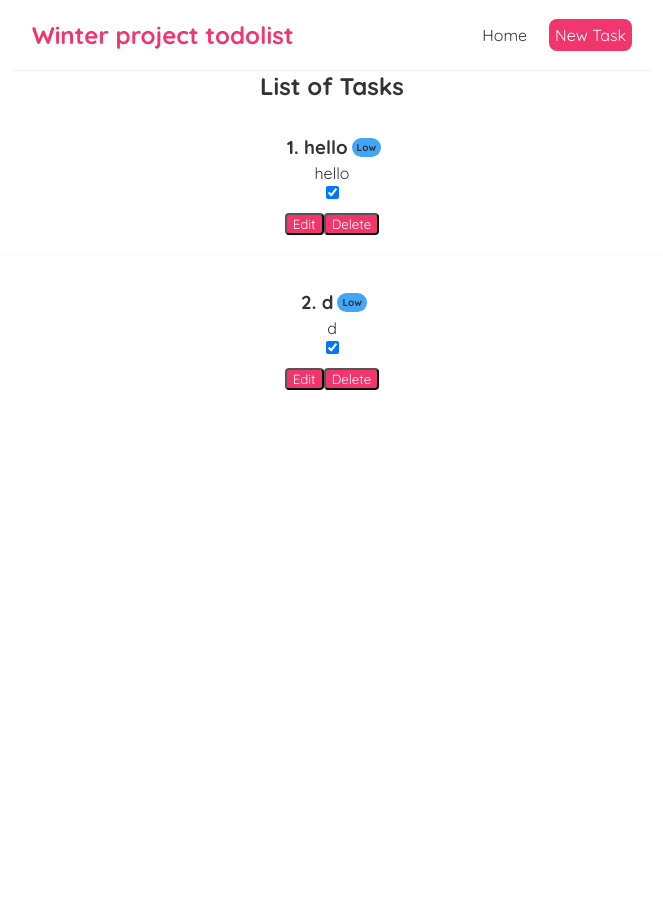
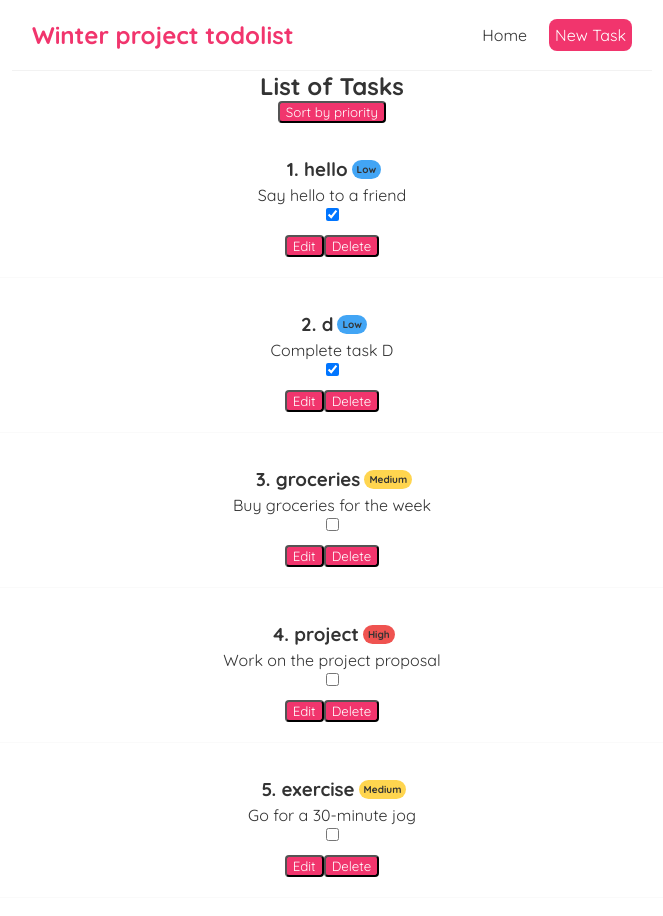
Before and after one commit to yihfei/winter-project, a React (Create React App) app in the folder todo-list/: page / in a window 1280 px wide. Shown: the whole page, without its empty margins (308-971 px from the left). Before the commit the page ends 800 px from the top, so only its background shows below. Built offline with nearby package versions, Linux system fonts and the light colour scheme; data requests are answered from the project's data file.

Commit message:
Implement sort by priority

```diff
--- a/todo-list/data/db.json
+++ b/todo-list/data/db.json
@@ -2,17 +2,38 @@
   "tasks": [
     {
       "name": "hello",
-      "description": "hello",
+      "description": "Say hello to a friend",
       "priority": "Low",
       "isComplete": true,
       "id": 1
     },
     {
       "name": "d",
-      "description": "d",
+      "description": "Complete task D",
       "priority": "Low",
       "isComplete": true,
       "id": 2
+    },
+    {
+      "name": "groceries",
+      "description": "Buy groceries for the week",
+      "priority": "Medium",
+      "isComplete": false,
+      "id": 3
+    },
+    {
+      "name": "project",
+      "description": "Work on the project proposal",
+      "priority": "High",
+      "isComplete": false,
+      "id": 4
+    },
+    {
+      "name": "exercise",
+      "description": "Go for a 30-minute jog",
+      "priority": "Medium",
+      "isComplete": false,
+      "id": 5
     }
   ]
 }
--- a/todo-list/src/TodoList.js
+++ b/todo-list/src/TodoList.js
@@ -37,9 +37,25 @@ const TodoList = () => {
         });
     }
 
+    // Function to sort tasks by priority
+    const sortByPriority = () => {
+        const sortedTasks = [...tasks].sort((a, b) => {
+        // You can customize the sorting logic based on priority levels
+        const priorityOrder = { Low: 1, Medium: 2, High: 3 };
+        return priorityOrder[a.priority] - priorityOrder[b.priority];
+        });
+
+        setTasks(sortedTasks);
+    };
+
     return (
         <div className="TodoList">
             <h2>List of Tasks</h2>
+            <button onClick={() => sortByPriority()} style={{
+                            color: 'white',
+                            backgroundColor: '#f1356d',
+                            borderRadius: '4px',
+                        }}>Sort by priority</button>
             {tasks && tasks.map((task) => (
                 <div className="Todo-preview" key={task.id}>
                     <div className="task-info" style={{ display: 'flex', flexDirection: 'row', justifyContent: 'center', alignItems: 'center' }}>
```
